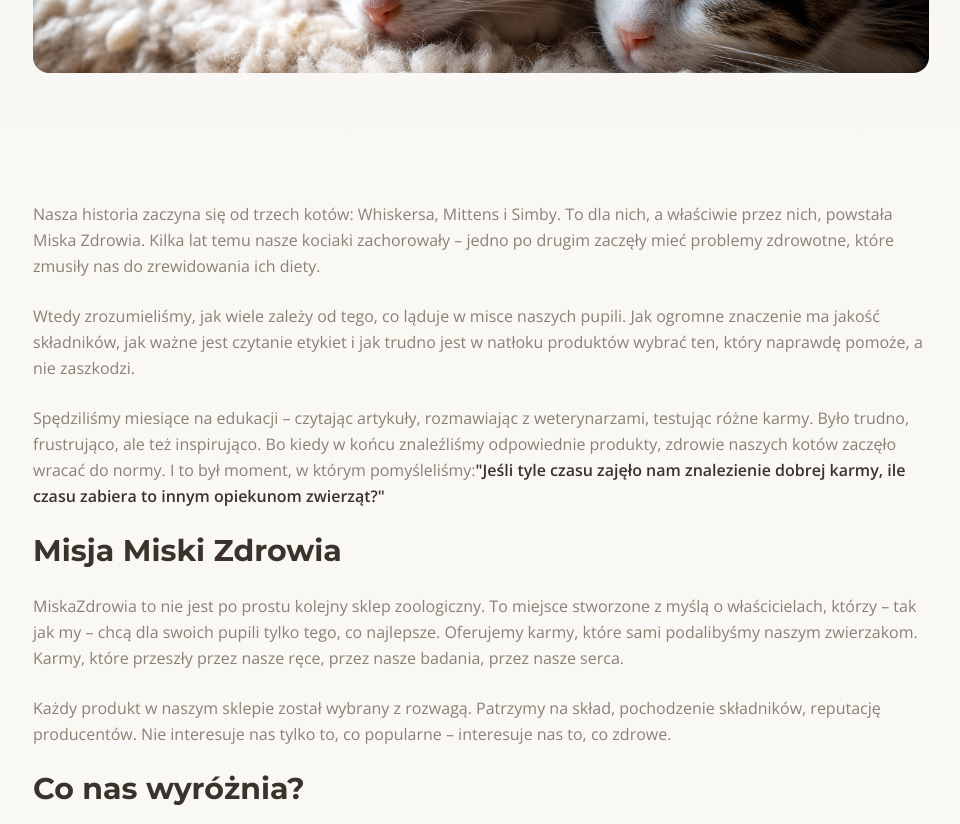
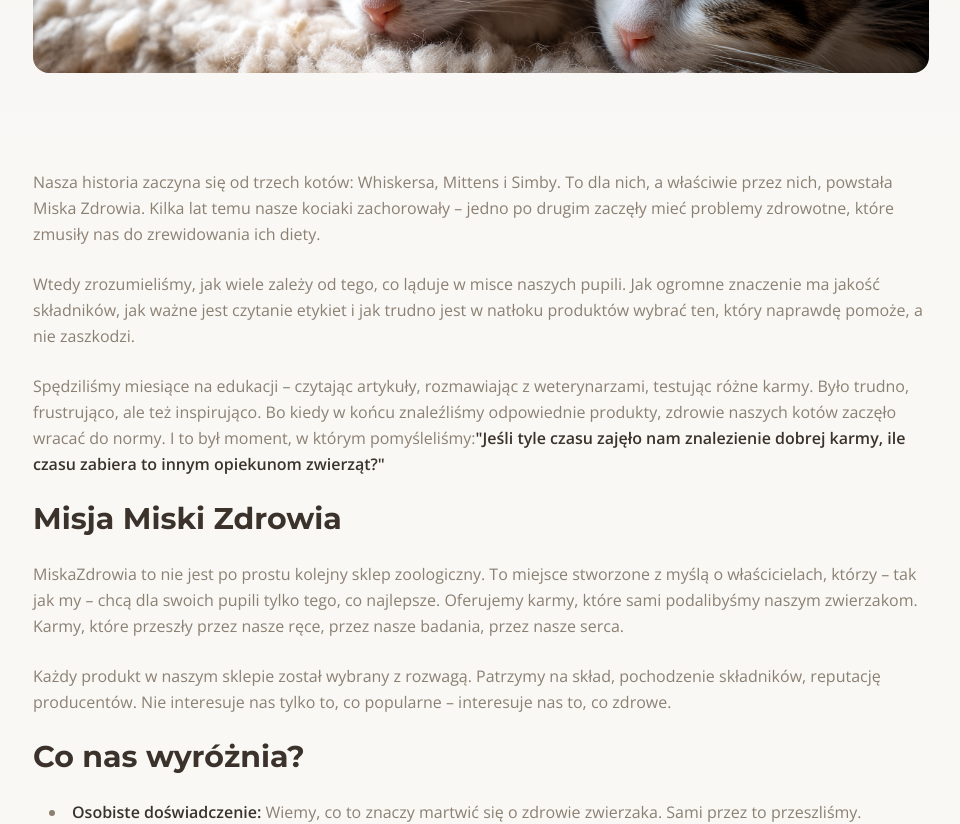
Before and after one commit to polmobilegniewek-droid/miska-zdrowia-shop, a React (Vite) app: page /o-nas in a window 1280 px wide. Shown: the part 580-1404 px from the top of the page, without its empty margins (159-1119 px from the left). Built offline with nearby package versions, Linux system fonts and the light colour scheme; the HTML template or start-up script is replaced by a standard one.

Commit message:
Refactor: Adjust "About Us" page layout
Move the history text higher on the "About Us" page to be closer to the image.

```diff
--- a/src/pages/About.tsx
+++ b/src/pages/About.tsx
@@ -27,7 +27,7 @@ const About = () => {
         </section>
 
         {/* Story */}
-        <section className="py-16">
+        <section className="pt-8 pb-16">
           <div className="container mx-auto px-4 md:px-6">
             <div className="max-w-4xl mx-auto space-y-8">
 
```
